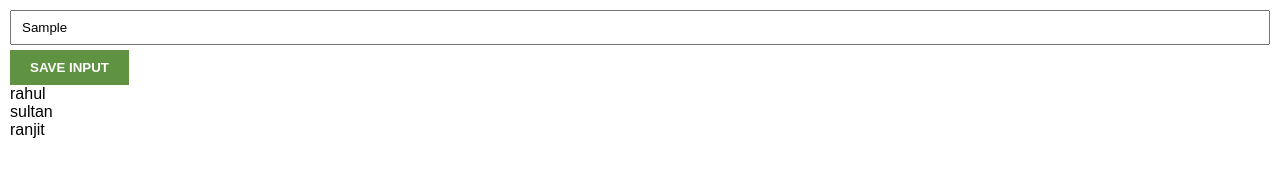
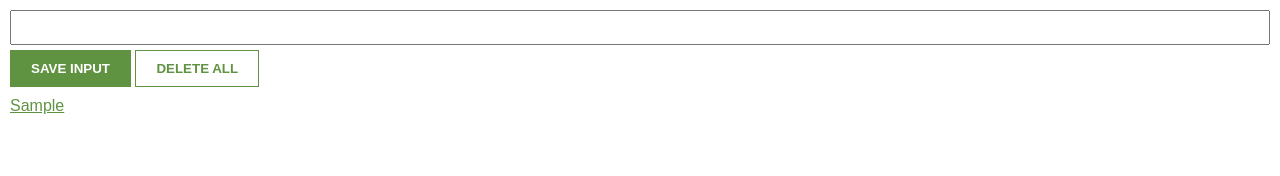
Before and after one commit to rs-ranjit/JS_Chrome_Extension, a browser extension: page index.html in a window 1280 px wide. Both pictures are taken after typing "Sample" into the empty fields and a click on the button "SAVE INPUT". Drawn offline with Linux system fonts and the light colour scheme.

Commit message:
almost done

```diff
--- a/index.css
+++ b/index.css
@@ -2,6 +2,7 @@
     box-sizing: border-box;
     margin: 0px;
     padding: 0px;
+    /* min-width: 400px; */
 }
 
 body{
@@ -26,8 +27,28 @@ input:focus{
 
 button{
     background-color: #5f9341;
+    /* min-width: 200px; */
     color: white;
-font-weight: bold;
-padding: 10px 20px;
-border: 0px;
+    font-weight: bold;
+    padding: 10px 20px;
+    border: 1px solid #5f9341;
 }
+
+#delete-btn{
+    background-color: white;
+    color: #5f9341;
+}
+
+
+ul{
+    list-style:none;
+    margin-top: 10px;
+}
+
+li{
+    margin-top: 6px;
+}
+
+li a{
+   color: #5f9341;
+}
--- a/index.html
+++ b/index.html
@@ -9,7 +9,8 @@
   <body>
     <input type="text" name="input-el" id="input-el" />
     <button id="input-btn">SAVE INPUT</button>
-    <ul id="ul-el" style="circle"></ul>
+    <button id="delete-btn">DELETE ALL</button>
+    <ul id="ul-el"></ul>
     <script src="index.js"></script>
   </body>
 </html>
--- a/index.js
+++ b/index.js
@@ -1,13 +1,47 @@
 const inputBtn = document.getElementById("input-btn");
 const inputEl = document.getElementById("input-el");
+const deleteBtn = document.getElementById("delete-btn");
 const ulEl = document.getElementById("ul-el");
 
-let myLeads = ["rahul", "sultan", "ranjit"];
+let myLeads = [];
+const leadsFromLocalStorage = JSON.parse(localStorage.getItem("myLeads"));
+
+if(leadsFromLocalStorage){
+    myLeads = leadsFromLocalStorage
+    renderLeads();
+}
+
+deleteBtn.addEventListener("dblclick", ()=>{
+    localStorage.clear();
+    myLeads = [];
+    renderLeads();
+});
 
 inputBtn.addEventListener("click", ()=>{
     myLeads.push(inputEl.value);
-    console.log(myLeads);
+    inputEl.value = "";
+    localStorage.setItem("myLeads",JSON.stringify(myLeads));
+    renderLeads();
+
 });
 
-        let listItems = myLeads.map(lead => `<li>${lead}</li>`).join('');
-        ulEl.innerHTML = listItems;
+function renderLeads(){
+    let listItems = myLeads.map(lead => `<li><a href="${lead}" target="_blank">${lead}</a></li>`).join('');
+    ulEl.innerHTML = listItems;
+
+//alternative of using map
+// for(i=0;i<myLeads.length;i++){
+//     const li = document.createElement("li")
+//     li.textContent = myLeads[i];
+//     ulEl.append(li);
+// }
+
+//another alternative
+
+// let listItems = "";
+// for(i=0;i<myLeads.length;i++){
+//     listItems += "<li>" + myLeads[i] + "</li>";
+//     console.log(typeof(listItems));
+// }
+//  ulEl.innerHTML = listItems;
+}
```
Also changed, not shown: icon.png (added), manifest.json (added).
